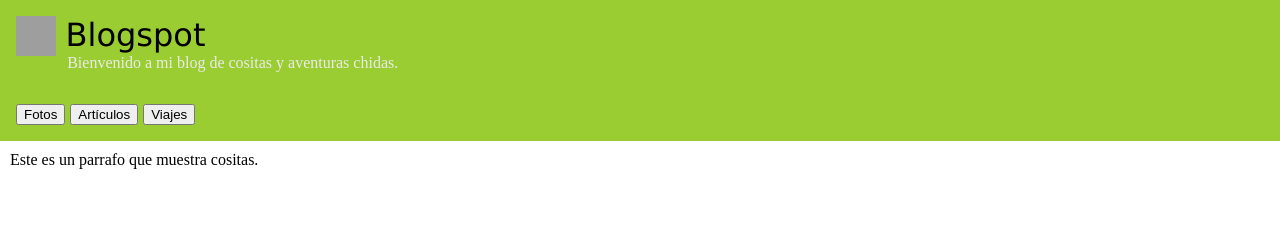
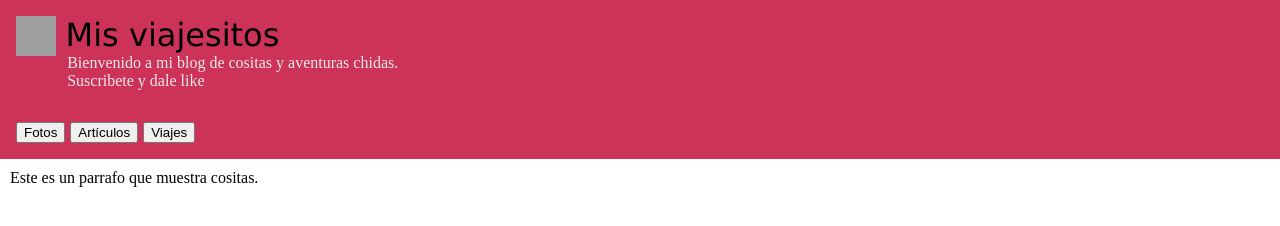
Before and after one commit to rombetjai/test, a plain HTML site: page index.html in a window 1280 px wide. Drawn offline with Linux system fonts and the light colour scheme; grey boxes are pictures that could not be loaded.

Commit message:
Cambio de color, agregar suscripcion y cambio de titulo

```diff
--- a/css/estilos.css
+++ b/css/estilos.css
@@ -3,7 +3,7 @@ body{
 }
 
 div.container {
-    background-color: yellowgreen;
+    background-color: rgb(205, 50, 89);
     padding: 1rem;
     display: flex;
 }
--- a/index.html
+++ b/index.html
@@ -12,8 +12,9 @@
     <div class="container">
         <img src="https://www.gmprt.com/wp-content/uploads/icon.png" width="40px" height="40px">
         <div class="brand">
-            <span class="title">Blogspot</span><br>
-            <span class="subtitle">Bienvenido a mi blog de cositas y aventuras chidas.</span>
+            <span class="title">Mis viajesitos</span><br>
+            <span class="subtitle">Bienvenido a mi blog de cositas y aventuras chidas.</span><br>
+            <span class="subtitle">Suscribete y dale like</span>
         </div>
     </div>
     <div class="container">
```
